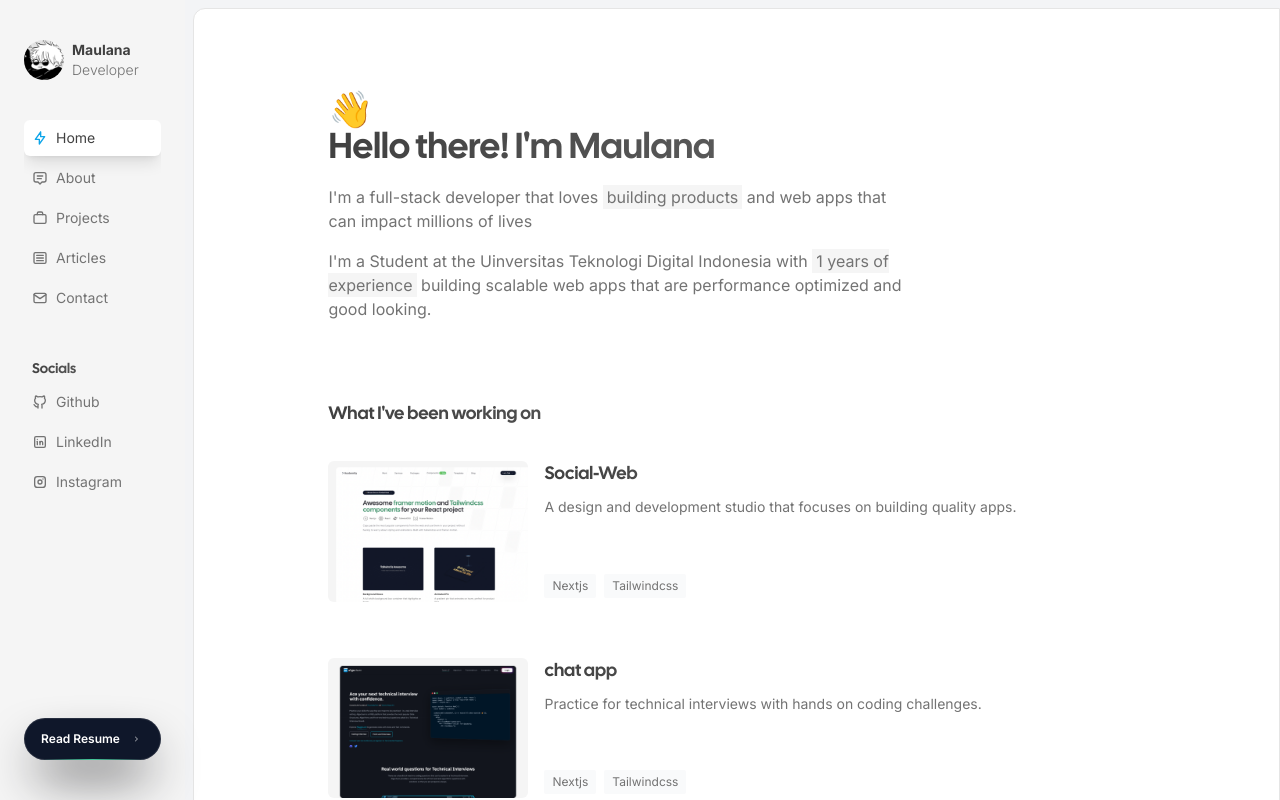
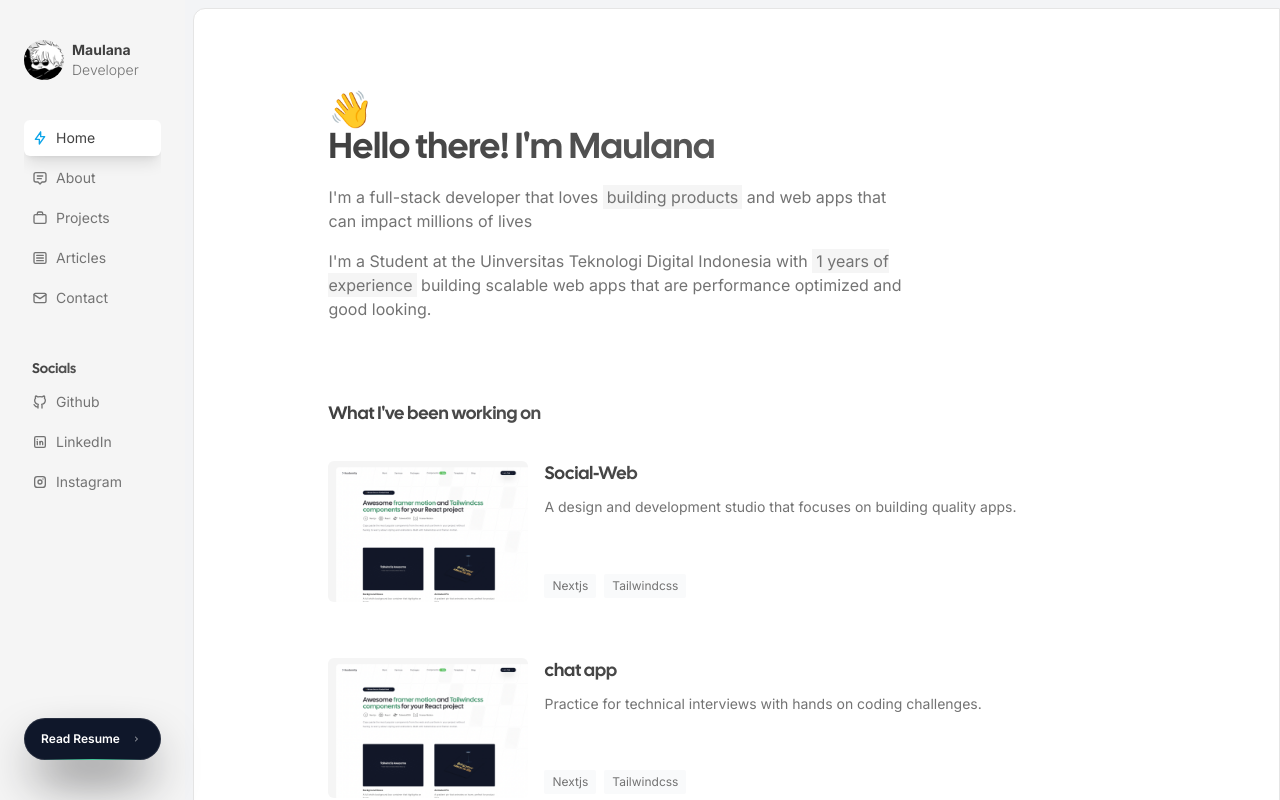
Before and after one commit to maulana-tech/Lana-Developer, a Next.js app: page / in a window 1280 px wide. Built offline with nearby package versions, Linux system fonts and the light colour scheme.

Commit message:
Update dependencies and refactor product image paths in constants

```diff
--- a/package.json
+++ b/package.json
@@ -22,8 +22,8 @@
     "eslint": "8.47.0",
     "eslint-config-next": "13.4.19",
     "framer-motion": "^10.16.1",
-    "next": "^13.5.8",
-    "postcss": "8.4.28",
+    "next": "^15.1.7",
+    "postcss": "^8.5.2",
     "prismjs": "^1.29.0",
     "react": "18.2.0",
     "react-dom": "18.2.0",
--- a/src/constants/products.tsx
+++ b/src/constants/products.tsx
@@ -1,20 +1,14 @@
-import sidefolioAceternity from "public/images/sidefolio-aceternity-2.png";
-import sidefolioAceternity2 from "public/images/sidefolio-aceternity-2.png";
-import sidefolioAlgochurn from "public/images/sidefolio-algochurn.png";
-import sidefolioAlgochurn2 from "public/images/sidefolio-algochurn.png";
-import sidefolioMoonbeam from "public/images/sidefolio-moonbeam.png";
-import sidefolioMoonbeam2 from "public/images/sidefolio-moonbeam-2.png";
-import sidefolioTailwindMasterKit from "public/images/sidefolio-tailwindmasterkit.png";
-import sidefolioTailwindMasterKit2 from "public/images/sidefolio-tailwindmasterkit-2.png";
-
 export const products = [
   {
     href: "https://social-web-lake.vercel.app/",
     title: "Social-Web",
     description:
       "A design and development studio that focuses on building quality apps.",
-    thumbnail: sidefolioAceternity,
-    images: [sidefolioAceternity, sidefolioAceternity2],
+    thumbnail: "/images/sidefolio-aceternity-2.png",
+    images: [
+      "/images/sidefolio-aceternity-2.png",
+      "/images/sidefolio-aceternity-2.png"
+    ],
     stack: ["Nextjs", "Tailwindcss"],
     slug: "aceternity",
     content: (
@@ -39,8 +33,11 @@ export const products = [
     title: "chat app",
     description:
       "Practice for technical interviews with hands on coding challenges.",
-    thumbnail: sidefolioAlgochurn,
-    images: [sidefolioAlgochurn, sidefolioAlgochurn2],
+      thumbnail: "/images/sidefolio-aceternity-2.png",
+      images: [
+        "/images/sidefolio-aceternity-2.png",
+        "/images/sidefolio-aceternity-2.png"
+      ],
     stack: ["Nextjs", "Tailwindcss"],
     slug: "algochurn",
     content: (
@@ -63,8 +60,11 @@ export const products = [
     title: "movie searching",
     description:
       "Never write from scratch again with Moonbeam, your AI first writing tool",
-    thumbnail: sidefolioMoonbeam,
-    images: [sidefolioMoonbeam, sidefolioMoonbeam2],
+      thumbnail: "/images/sidefolio-aceternity-2.png",
+      images: [
+        "/images/sidefolio-aceternity-2.png",
+        "/images/sidefolio-aceternity-2.png"
+      ],
     stack: ["ReactJs", "Tailwindcss"],
     slug: "moonbeam",
     content: (
@@ -89,8 +89,11 @@ export const products = [
     title: "Doctor Appointment",
     description:
       "A beautiful and comprehensive Tailwind CSS components library for building modern websites and applications.",
-    thumbnail: sidefolioTailwindMasterKit,
-    images: [sidefolioTailwindMasterKit, sidefolioTailwindMasterKit2],
+    thumbnail: "/images/sidefolio-aceternity-2.png",
+    images: [
+      "/images/sidefolio-aceternity-2.png",
+      "/images/sidefolio-aceternity-2.png"
+    ],
     stack: ["Nextjs", "Tailwindcss"],
     slug: "tailwindmasterkit",
     content: (
```
Also changed, not shown: 1 other file (tests, documents, lock files or other folders).
